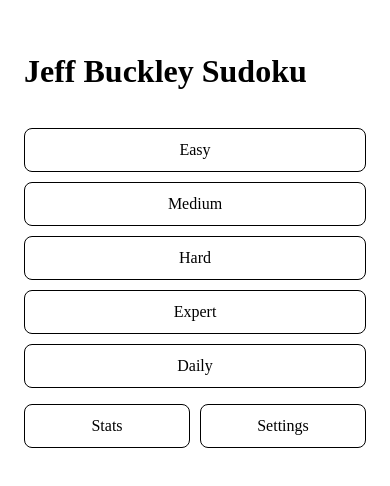
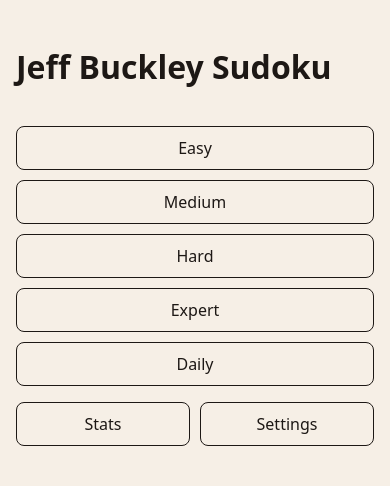
Before and after one commit to mendes-jc/jeff-buckley-sudoku, a React (Vite) app: page / in a window 390 px wide. Shown: the top 486 px of the page. Built offline with nearby package versions, Linux system fonts and the light colour scheme.

Commit message:
feat: end-to-end wiring, theme tokens, win celebration, mobile polish
Co-Authored-By: Claude Opus 4.8 <noreply@anthropic.com>

```diff
--- a/src/ui/App.tsx
+++ b/src/ui/App.tsx
@@ -4,14 +4,18 @@ import { Settings } from './components/Settings';
 import { StartScreen } from './components/StartScreen';
 import { StatsScreen } from './components/StatsScreen';
 import { WinModal } from './components/WinModal';
+import type { MediaController } from '../media/media';
 import { useGame } from './hooks/useGame';
+import { useTheme } from './hooks/useTheme';
+import './theme.css';
 import './components/screens.css';
 
 type Route = 'start' | 'play' | 'stats' | 'settings';
 
 /** Router between start / play / stats / settings; the win modal overlays the play screen. */
-export function App() {
-  const { state, dispatch, startGame, startDaily, conflicts, backgroundPhoto, refreshSound } = useGame();
+export function App({ media }: { media?: MediaController } = {}) {
+  useTheme(); // apply the persisted theme at startup, not only when Settings is opened
+  const { state, dispatch, startGame, startDaily, conflicts, backgroundPhoto, refreshSound } = useGame(media);
   const [route, setRoute] = useState<Route>('start');
   const toStart = () => setRoute('start');
 
--- a/src/ui/components/play.css
+++ b/src/ui/components/play.css
@@ -1,28 +1,32 @@
-.play-screen { position: relative; min-height: 100dvh; overflow-x: hidden; background: #14110f; color: #f3ece4; }
+.play-screen { position: relative; min-height: 100dvh; overflow-x: hidden; background: var(--bg); color: var(--fg); }
 .bg-photo { position: absolute; inset: 0; background-size: cover; background-position: center; }
-.bg-scrim { position: absolute; inset: 0; background: rgba(15, 12, 10, 0.72); }
-.play-content { position: relative; display: flex; flex-direction: column; gap: 12px; max-width: 480px; margin: 0 auto; padding: 12px; min-height: 100dvh; box-sizing: border-box; }
+.bg-scrim { position: absolute; inset: 0; background: var(--scrim); }
+.play-content { position: relative; display: flex; flex-direction: column; gap: 12px; max-width: 480px; margin: 0 auto; padding: 52px 16px 12px; min-height: 100dvh; box-sizing: border-box; }
 .play-header { display: flex; justify-content: space-between; gap: 8px; font-variant-numeric: tabular-nums; }
 .board-wrap.is-paused .grid { filter: blur(10px); pointer-events: none; }
-.grid { display: grid; grid-template-columns: repeat(9, 1fr); aspect-ratio: 1; border: 2px solid #f3ece4; background: rgba(0, 0, 0, 0.35); }
-.cell { position: relative; padding: 0; border: 1px solid rgba(243, 236, 228, 0.25); background: transparent; color: inherit; font: inherit; font-size: clamp(16px, 5vw, 26px); cursor: pointer; }
-.cell:nth-child(3n) { border-right: 2px solid #f3ece4; }
-.cell:nth-child(9n) { border-right: 1px solid rgba(243, 236, 228, 0.25); }
-.cell:nth-child(n+19):nth-child(-n+27), .cell:nth-child(n+46):nth-child(-n+54) { border-bottom: 2px solid #f3ece4; }
+.grid { display: grid; grid-template-columns: repeat(9, 1fr); aspect-ratio: 1; border: 2px solid var(--line-strong); background: var(--cell-bg); }
+.cell { position: relative; padding: 0; border: 1px solid var(--line); background: transparent; color: inherit; font: inherit; font-size: clamp(16px, 5vw, 26px); cursor: pointer; }
+.cell:nth-child(3n) { border-right: 2px solid var(--line-strong); }
+.cell:nth-child(9n) { border-right: 1px solid var(--line); }
+.cell:nth-child(n+19):nth-child(-n+27), .cell:nth-child(n+46):nth-child(-n+54) { border-bottom: 2px solid var(--line-strong); }
 .cell.given .value { font-weight: 800; }
-.cell:not(.given) .value { color: #e8b86d; }
-.cell.peer { background: rgba(243, 236, 228, 0.12); }
-.cell.same-value { background: rgba(232, 184, 109, 0.28); }
-.cell.selected { background: rgba(232, 184, 109, 0.5); }
-.cell.conflict .value { color: #ff6b6b; }
-.cell.conflict { box-shadow: inset 0 0 0 2px #ff6b6b; }
+.cell:not(.given) .value { color: var(--accent); }
+.cell.peer { background: var(--peer); }
+.cell.same-value { background: var(--same); }
+.cell.selected { background: var(--select); }
+.cell.conflict .value { color: var(--danger); }
+.cell.conflict { box-shadow: inset 0 0 0 2px var(--danger); }
 .notes { position: absolute; inset: 1px; display: grid; grid-template-columns: repeat(3, 1fr); grid-template-rows: repeat(3, 1fr); font-size: clamp(8px, 2.2vw, 11px); line-height: 1; opacity: 0.85; }
 .note { display: flex; align-items: center; justify-content: center; }
 .controls { display: flex; gap: 6px; }
-.controls button { flex: 1; padding: 10px 4px; min-height: 44px; border-radius: 8px; border: 1px solid rgba(243, 236, 228, 0.4); background: rgba(0, 0, 0, 0.4); color: inherit; }
-.controls button.active { background: #e8b86d; color: #14110f; }
+.controls button { flex: 1; padding: 10px 4px; min-height: 44px; border-radius: 8px; border: 1px solid var(--line); background: var(--ctl-bg); color: inherit; }
+.controls button.active { background: var(--accent); color: var(--accent-fg); }
 .numberpad { display: grid; grid-template-columns: repeat(9, 1fr); gap: 4px; margin-top: auto; padding-bottom: env(safe-area-inset-bottom); }
-.pad-digit { display: flex; flex-direction: column; align-items: center; min-height: 56px; padding: 6px 0; border-radius: 8px; border: 1px solid rgba(243, 236, 228, 0.4); background: rgba(0, 0, 0, 0.5); color: inherit; font-size: 20px; }
-.pad-digit.notes-active { border-style: dashed; border-color: #e8b86d; }
+.pad-digit { display: flex; flex-direction: column; align-items: center; min-height: 56px; padding: 6px 0; border-radius: 8px; border: 1px solid var(--line); background: var(--ctl-bg); color: inherit; font-size: 20px; }
+.pad-digit.notes-active { border-style: dashed; border-color: var(--accent); }
 .pad-digit .remaining { font-size: 11px; opacity: 0.7; }
 .pad-digit:disabled { opacity: 0.3; cursor: not-allowed; }
+
+/* Phone widths: pad stays at the bottom (margin-top:auto) for one-handed reach; no horizontal overflow. */
+.pad-digit { min-width: 0; }
+@media (max-width: 400px) { .numberpad { gap: 3px; } .pad-digit { font-size: 18px; } }
--- a/src/ui/components/screens.css
+++ b/src/ui/components/screens.css
@@ -1,15 +1,20 @@
 .screen { max-width: 480px; margin: 0 auto; padding: 24px 16px; min-height: 100dvh; box-sizing: border-box; display: flex; flex-direction: column; gap: 16px; }
 .screen .stack { display: flex; flex-direction: column; gap: 10px; }
 .row { display: flex; gap: 10px; }
-.screen button, .modal button { flex: 1; min-height: 44px; padding: 10px 14px; border-radius: 8px; border: 1px solid currentColor; background: transparent; color: inherit; font: inherit; cursor: pointer; }
+.screen button, .modal button { flex: 1; min-width: 0; min-height: 44px; padding: 10px 14px; border-radius: 8px; border: 1px solid currentColor; background: transparent; color: inherit; font: inherit; cursor: pointer; }
 .screen label { display: flex; align-items: center; justify-content: space-between; gap: 12px; }
-.best-row { display: flex; justify-content: space-between; }
 .screen dl { display: grid; grid-template-columns: 1fr auto; gap: 6px 12px; margin: 0; }
-.best-row { grid-column: 1 / -1; }
-.play-menu { position: fixed; top: 8px; right: 8px; z-index: 5; min-height: 36px; padding: 4px 12px; border-radius: 8px; border: 1px solid rgba(243, 236, 228, 0.4); background: rgba(0, 0, 0, 0.5); color: #f3ece4; }
-.modal-backdrop { position: fixed; inset: 0; z-index: 10; display: flex; align-items: center; justify-content: center; background: rgba(0, 0, 0, 0.7); }
-.modal { background: #1d1815; color: #f3ece4; border-radius: 12px; padding: 24px; width: min(90vw, 360px); text-align: center; }
+.best-row { display: flex; justify-content: space-between; grid-column: 1 / -1; }
+.play-menu { position: fixed; top: 8px; right: 16px; z-index: 5; min-height: 36px; padding: 4px 12px; border-radius: 8px; border: 1px solid var(--line-strong); background: var(--ctl-bg); color: var(--fg); }
+.modal-backdrop { position: fixed; inset: 0; z-index: 10; display: flex; align-items: center; justify-content: center; background: var(--backdrop); }
+.modal { background: var(--surface); color: var(--fg); box-shadow: 0 10px 40px rgba(0, 0, 0, 0.4); border-radius: 12px; padding: 24px; width: min(90vw, 360px); text-align: center; }
 .win-time { font-size: 40px; font-variant-numeric: tabular-nums; margin: 8px 0 16px; }
-.celebrate { font-size: 32px; animation: bounce 1s ease-in-out infinite; }
+.win-modal { position: relative; overflow: hidden; animation: pop 0.35s ease-out; }
+.celebrate { font-size: 32px; color: var(--accent); animation: bounce 1s ease-in-out infinite; }
+.win-modal::before, .win-modal::after { content: ''; position: absolute; top: -14px; width: 8px; height: 14px; border-radius: 2px; background: var(--accent); animation: confetti 2.4s ease-in infinite; }
+.win-modal::before { left: 22%; }
+.win-modal::after { left: 70%; background: var(--danger); animation-delay: 0.8s; }
+@keyframes confetti { to { transform: translateY(260px) rotate(540deg); opacity: 0; } }
+@keyframes pop { from { transform: scale(0.85); opacity: 0; } }
 @keyframes bounce { 50% { transform: translateY(-8px); } }
-@media (prefers-reduced-motion: reduce) { .celebrate { animation: none; } }
+@media (prefers-reduced-motion: reduce) { .celebrate, .win-modal, .win-modal::before, .win-modal::after { animation: none; } }
--- /dev/null
+++ b/src/ui/theme.css
@@ -0,0 +1,63 @@
+/* Design tokens. Light is the base; dark applies for system-dark unless forced light,
+   and whenever data-theme="dark" is set (see useTheme). */
+:root {
+  color-scheme: light;
+  --bg: #f6efe6;
+  --fg: #1d1815;
+  --surface: #fffaf3;
+  --accent: #b5651d;
+  --accent-fg: #ffffff;
+  --danger: #c62828;
+  --line: rgba(29, 24, 21, 0.28);
+  --line-strong: #1d1815;
+  --scrim: rgba(246, 239, 230, 0.82);
+  --cell-bg: rgba(255, 255, 255, 0.55);
+  --peer: rgba(29, 24, 21, 0.09);
+  --same: rgba(181, 101, 29, 0.25);
+  --select: rgba(181, 101, 29, 0.45);
+  --ctl-bg: rgba(255, 250, 243, 0.8);
+  --backdrop: rgba(0, 0, 0, 0.55);
+}
+@media (prefers-color-scheme: dark) {
+  :root:not([data-theme='light']) {
+    color-scheme: dark;
+    --bg: #14110f;
+    --fg: #f3ece4;
+    --surface: #1d1815;
+    --accent: #e8b86d;
+    --accent-fg: #14110f;
+    --danger: #ff6b6b;
+    --line: rgba(243, 236, 228, 0.25);
+    --line-strong: #f3ece4;
+    --scrim: rgba(15, 12, 10, 0.72);
+    --cell-bg: rgba(0, 0, 0, 0.35);
+    --peer: rgba(243, 236, 228, 0.12);
+    --same: rgba(232, 184, 109, 0.28);
+    --select: rgba(232, 184, 109, 0.5);
+    --ctl-bg: rgba(0, 0, 0, 0.5);
+    --backdrop: rgba(0, 0, 0, 0.7);
+  }
+}
+:root[data-theme='dark'] {
+  color-scheme: dark;
+  --bg: #14110f;
+  --fg: #f3ece4;
+  --surface: #1d1815;
+  --accent: #e8b86d;
+  --accent-fg: #14110f;
+  --danger: #ff6b6b;
+  --line: rgba(243, 236, 228, 0.25);
+  --line-strong: #f3ece4;
+  --scrim: rgba(15, 12, 10, 0.72);
+  --cell-bg: rgba(0, 0, 0, 0.35);
+  --peer: rgba(243, 236, 228, 0.12);
+  --same: rgba(232, 184, 109, 0.28);
+  --select: rgba(232, 184, 109, 0.5);
+  --ctl-bg: rgba(0, 0, 0, 0.5);
+  --backdrop: rgba(0, 0, 0, 0.7);
+}
+
+* { box-sizing: border-box; }
+html { -webkit-text-size-adjust: 100%; }
+body { margin: 0; background: var(--bg); color: var(--fg); font-family: system-ui, -apple-system, 'Segoe UI', sans-serif; overflow-x: hidden; }
+button { font: inherit; }
```
Also changed, not shown: 1 other file (tests, documents, lock files or other folders).
